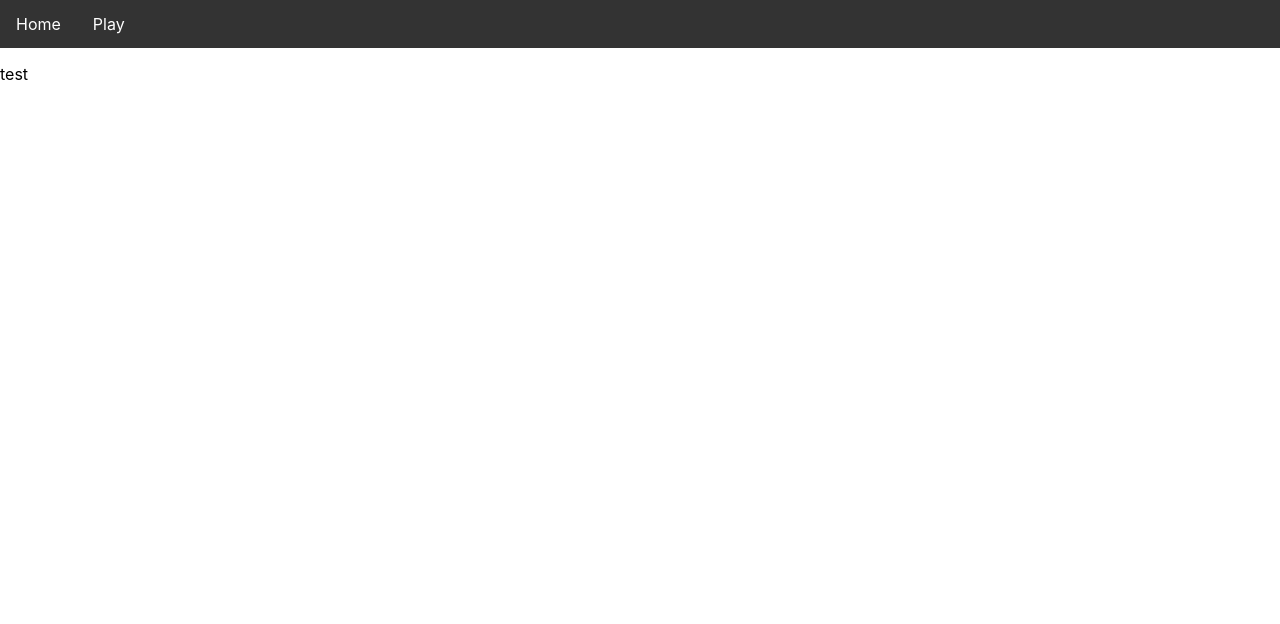
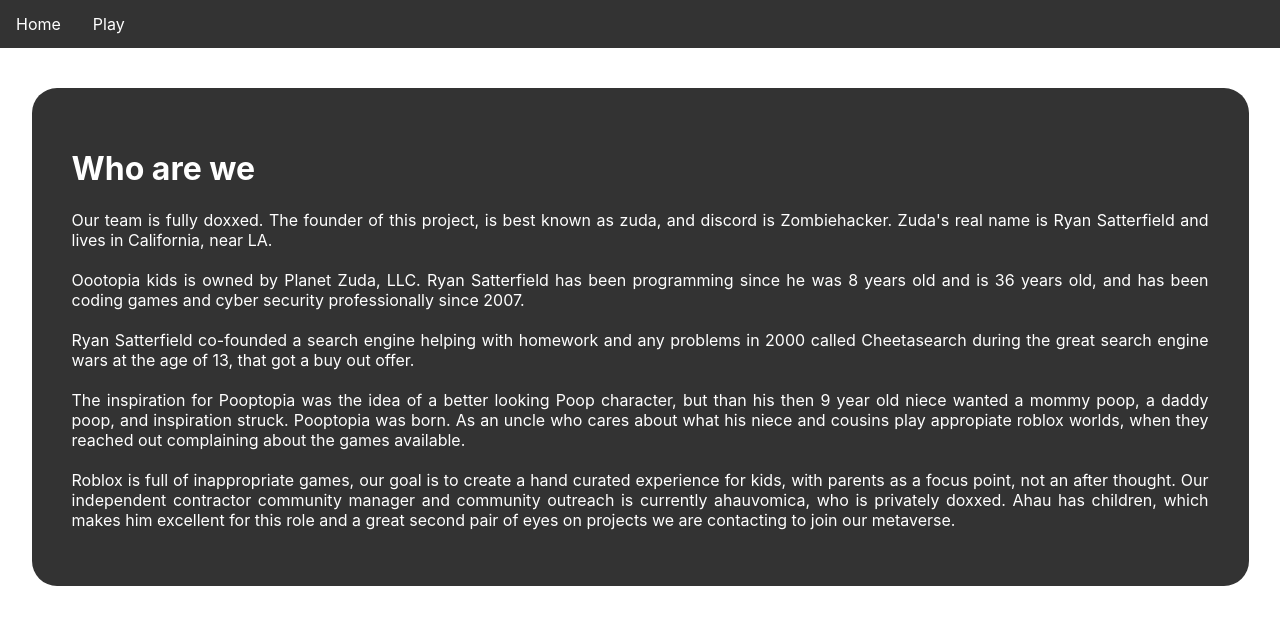
Before and after one commit to luciolle24/oootopia, a Next.js app: page / in a window 1280 px wide. Shown: the top 624 px of the page. Built offline with nearby package versions, Linux system fonts and the light colour scheme.

Commit message:
Added Features:'Added more stuff to the home page'

```diff
--- a/pages/index.js
+++ b/pages/index.js
@@ -1,3 +1,62 @@
+import styled from 'styled-components';
+const Box1 = styled.div`
+  display: flex;
+  flex-direction: row;
+  flex-wrap: nowrap;
+  justify-content: center;
+  align-items: flex-start;
+  box-sizing: border-box;
+  margin: 0px -8.5px;
+`;
+const Box1_all = styled.div`
+  background-color: ${({ backgroundColor }) => backgroundColor};
+  height: 20%;
+  width: ${({ width }) => width};
+  margin: 40px;
+  margin-top: none;
+  padding: 40px;
+  color: ${({ color }) => color};
+  text-align: justify;
+  border-radius: 25px;
+`;
+
 export default function Home() {
-  return <p>test</p>;
+  return (
+    <>
+      <Box1>
+        <Box1_all width="100%" backgroundColor="#333" color="white">
+          <h1>Who are we</h1>
+          <p>
+            Our team is fully doxxed. The founder of this project, is best known
+            as zuda, and discord is Zombiehacker. Zuda's real name is Ryan
+            Satterfield and lives in California, near LA. <br />
+            <br />
+            Oootopia kids is owned by Planet Zuda, LLC. Ryan Satterfield has
+            been programming since he was 8 years old and is 36 years old, and
+            has been coding games and cyber security professionally since 2007.{' '}
+            <br />
+            <br />
+            Ryan Satterfield co-founded a search engine helping with homework
+            and any problems in 2000 called Cheetasearch during the great search
+            engine wars at the age of 13, that got a buy out offer. <br />
+            <br />
+            The inspiration for Pooptopia was the idea of a better looking Poop
+            character, but than his then 9 year old niece wanted a mommy poop, a
+            daddy poop, and inspiration struck. Pooptopia was born. As an uncle
+            who cares about what his niece and cousins play appropiate roblox
+            worlds, when they reached out complaining about the games available.{' '}
+            <br />
+            <br />
+            Roblox is full of inappropriate games, our goal is to create a hand
+            curated experience for kids, with parents as a focus point, not an
+            after thought. Our independent contractor community manager and
+            community outreach is currently ahauvomica, who is privately doxxed.
+            Ahau has children, which makes him excellent for this role and a
+            great second pair of eyes on projects we are contacting to join our
+            metaverse.
+          </p>
+        </Box1_all>
+      </Box1>
+    </>
+  );
 }
```
